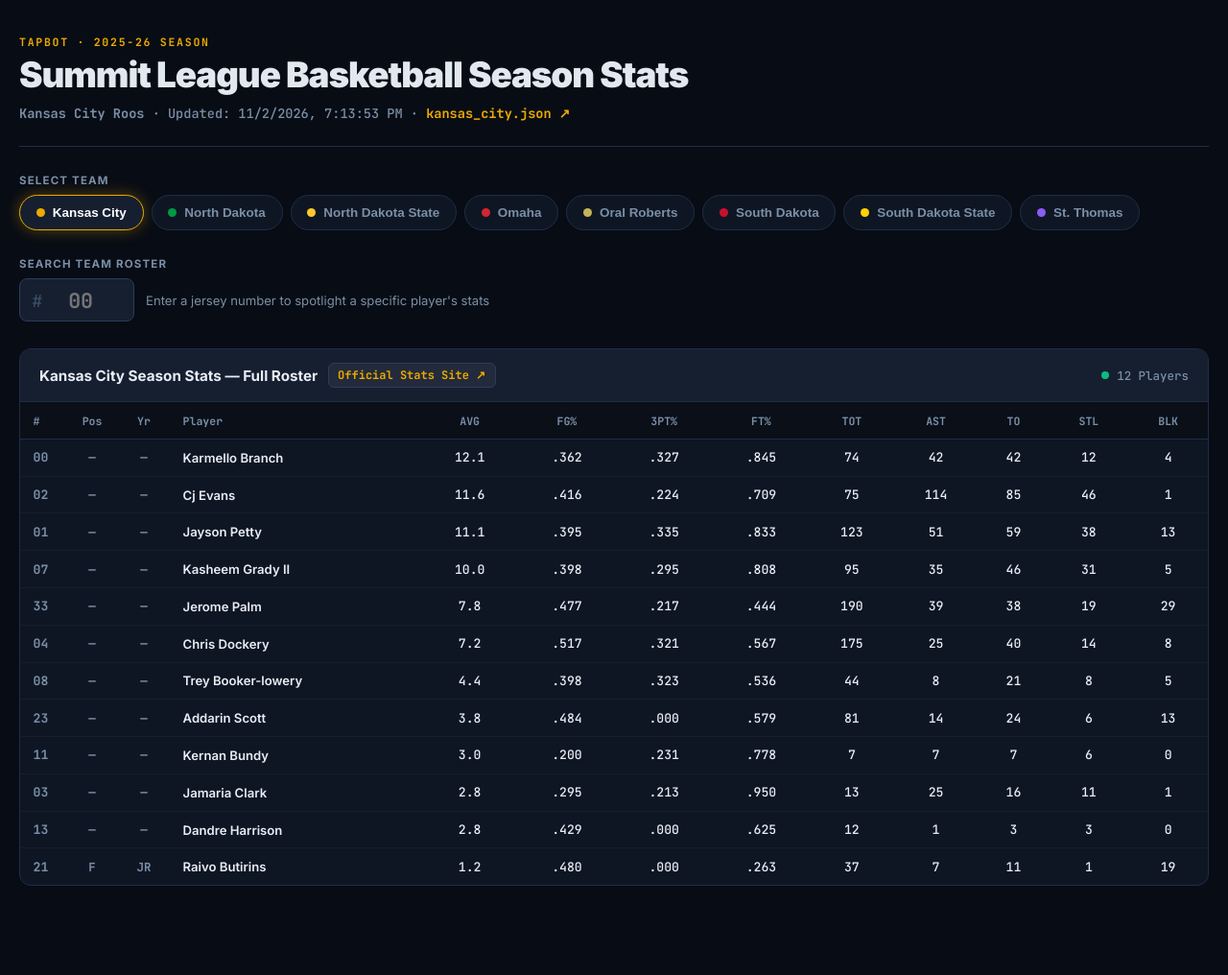
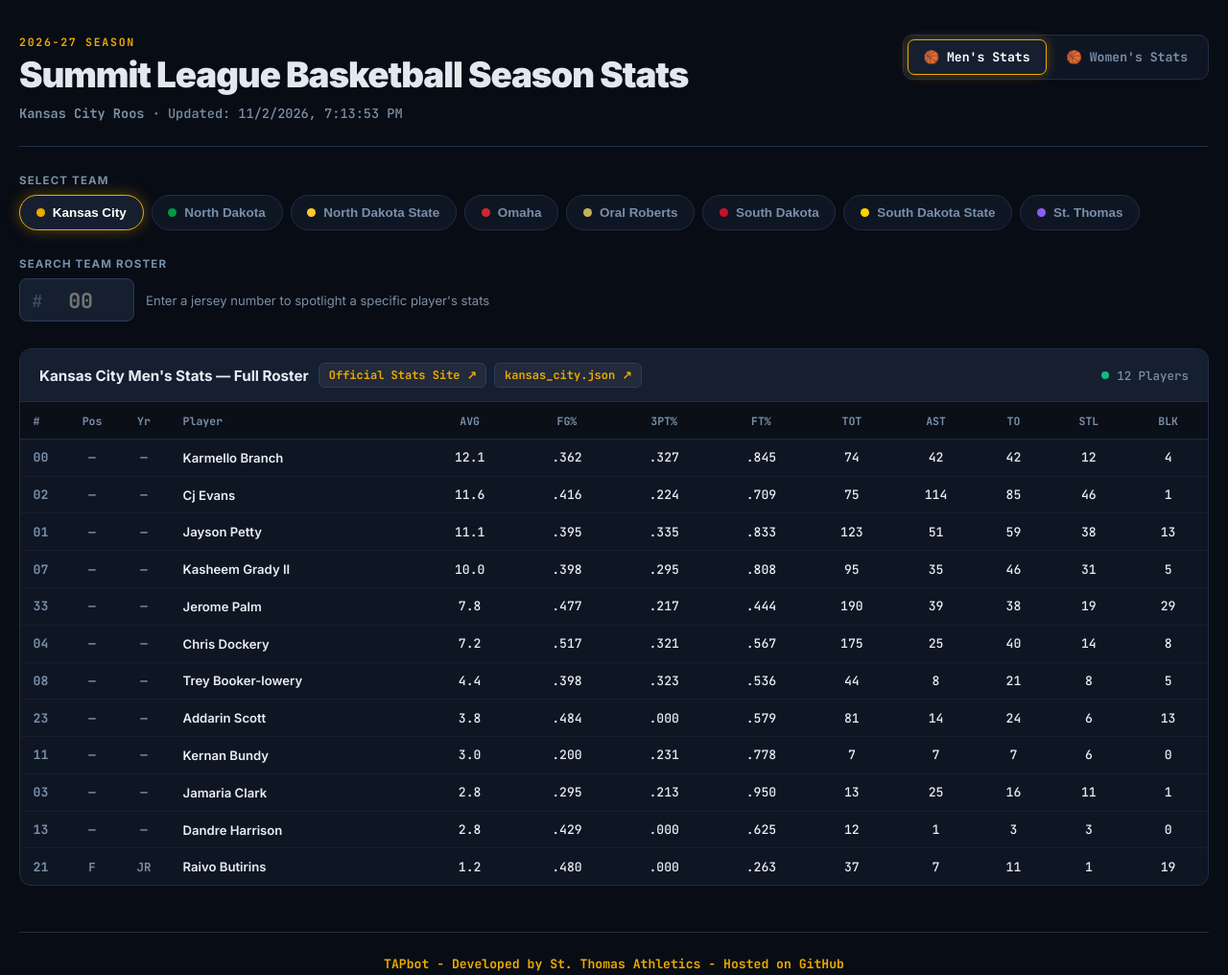
Before and after one commit to TAPbot-Xpression/TAP_basketball_seasonstats, a plain HTML site: page docs/index.html in a window 1280 px wide. Shown: the whole page at 96% size. Before the commit the page ends 987 px from the top, so only its background shows below. Drawn offline with Linux system fonts and the light colour scheme.

Commit message:
Update index.html

```diff
--- a/docs/index.html
+++ b/docs/index.html
@@ -3,7 +3,7 @@
 <head>
   <meta charset="UTF-8" />
   <meta name="viewport" content="width=device-width, initial-scale=1.0" />
-  <title>Summit League Men's Basketball Stats · TAPbot</title>
+  <title>Summit League Basketball Stats</title>
   <link rel="preconnect" href="https://fonts.googleapis.com" />
   <link rel="preconnect" href="https://fonts.gstatic.com" crossorigin />
   <link href="https://fonts.googleapis.com/css2?family=Inter:wght@400;500;600;700;800;900&family=JetBrains+Mono:wght@500;700;800&display=swap" rel="stylesheet" />
@@ -20,10 +20,10 @@
 
       /* Dynamic Theme Variables (Defaults to Kansas City) */
       --team-primary:   #002b49;
-      --team-accent:    #004b87;
-      --team-glow:      rgba(0, 75, 135, 0.38);
-      --team-light:     #bae6fd;
-      --team-btn-text:  #ffffff;
+      --team-accent:    #eaaa00;
+      --team-glow:      rgba(234, 170, 0, 0.35);
+      --team-light:     #fef08a;
+      --team-btn-text:  #000000;
 
       /* Medal Tones */
       --gold:           #fbbf24;
@@ -45,7 +45,7 @@
     }
 
     [data-theme="kansas_city"] {
-      --team-primary:   #002b49;
+      --team-primary:   #002b49; /* Navy */
       --team-accent:    #eaaa00;
       --team-glow:      rgba(234, 170, 0, 0.35);
       --team-light:     #fef08a;
@@ -61,7 +61,7 @@
     }
 
     [data-theme="north_dakota_state"] {
-      --team-primary:   #005643;
+      --team-primary:   #005643; /* Green */
       --team-accent:    #ffc72c;
       --team-glow:      rgba(255, 199, 44, 0.35);
       --team-light:     #fef08a;
@@ -93,7 +93,7 @@
     }
 
     [data-theme="south_dakota_state"] {
-      --team-primary:   #0033a0;
+      --team-primary:   #0033a0; /* Blue */
       --team-accent:    #ffd100;
       --team-glow:      rgba(255, 209, 0, 0.35);
       --team-light:     #fef08a;
@@ -126,6 +126,11 @@
       padding-bottom: 1.5rem;
       border-bottom: 1px solid var(--border);
       margin-bottom: 1.75rem;
+      display: flex;
+      justify-content: space-between;
+      align-items: flex-start;
+      gap: 1.5rem;
+      flex-wrap: wrap;
     }
 
     .wordmark {
@@ -161,12 +166,43 @@
       line-height: 1.4;
     }
 
-    .meta a {
-      color: var(--team-accent);
-      text-decoration: none;
-      font-weight: 600;
+    /* ── Gender Switcher (Top Right Corner) ─────────────────────────────────── */
+    .gender-toggle-wrap {
+      display: inline-flex;
+      background: var(--surface);
+      border: 1px solid var(--border);
+      padding: 4px;
+      border-radius: 10px;
+      gap: 4px;
     }
-    .meta a:hover { text-decoration: underline; }
+
+    .gender-btn {
+      background: transparent;
+      border: 1px solid transparent;
+      color: var(--text-muted);
+      padding: 0.55rem 1rem;
+      border-radius: 7px;
+      font-family: 'JetBrains Mono', monospace;
+      font-size: 0.82rem;
+      font-weight: 700;
+      cursor: pointer;
+      display: inline-flex;
+      align-items: center;
+      gap: 0.45rem;
+      transition: all 0.2s ease;
+    }
+
+    .gender-btn:hover:not(.active) {
+      color: var(--text);
+      background: var(--surface-2);
+    }
+
+    .gender-btn.active {
+      background: var(--surface-2);
+      border-color: var(--team-accent);
+      color: #ffffff;
+      box-shadow: 0 0 12px var(--team-glow);
+    }
 
     /* ── Team Selector Ribbon ────────────────────────────────────────────────── */
     .selector-block {
@@ -451,6 +487,13 @@
       color: var(--text);
     }
 
+    .header-links-group {
+      display: inline-flex;
+      align-items: center;
+      gap: 0.5rem;
+      flex-wrap: wrap;
+    }
+
     .site-link-btn {
       display: inline-flex;
       align-items: center;
@@ -570,9 +613,33 @@
       color: var(--text-muted);
     }
 
+    /* ── Footer ─────────────────────────────────────────────────────────────── */
+    footer {
+      margin-top: 3rem;
+      padding-top: 1.5rem;
+      border-top: 1px solid var(--border);
+      text-align: center;
+      font-size: 0.82rem;
+      color: var(--text-muted);
+      font-family: 'JetBrains Mono', monospace;
+    }
+
+    footer a {
+      color: var(--team-accent);
+      text-decoration: none;
+      font-weight: 600;
+      transition: color 0.15s ease;
+    }
+
+    footer a:hover {
+      text-decoration: underline;
+    }
+
     @media (max-width: 600px) {
       h1 { font-size: 1.6rem; }
       .stat-grid { grid-template-columns: repeat(3, 1fr); }
+      header { flex-direction: column; }
+      .gender-toggle-wrap { width: 100%; justify-content: center; }
     }
   </style>
 </head>
@@ -583,13 +650,23 @@
   <!-- Header -->
   <header>
     <div class="wordmark">
-      <span class="wordmark-eyebrow" id="eyebrowText">TAPbot · 2025-26 Season</span>
+      <span class="wordmark-eyebrow" id="eyebrowText">2026-27 Season</span>
       <h1 id="pageTitle">Summit League Basketball Season Stats</h1>
       <div class="meta" id="metaBar">Loading data…</div>
     </div>
+
+    <!-- Men's / Women's Toggle Switch (Top Right Corner) -->
+    <div class="gender-toggle-wrap" role="tablist" aria-label="Basketball Division Switcher">
+      <button id="btnMens" class="gender-btn active" onclick="setGender('men')">
+        <span>🏀 Men's Stats</span>
+      </button>
+      <button id="btnWomens" class="gender-btn" onclick="setGender('women')">
+        <span>🏀 Women's Stats</span>
+      </button>
+    </div>
   </header>
 
-  <!-- Team Selector (Alphabetical Order) -->
+  <!-- Team Selector (Alphabetical Order - 8 Teams, Denver Excluded) -->
   <section class="selector-block">
     <span class="section-caption">Select Team</span>
     <div class="team-pills" id="teamPills">
@@ -667,9 +744,14 @@
     <div class="table-card-header">
       <div class="table-card-title-wrap">
         <span class="table-card-title" id="tableTitle">Kansas City Season Stats — Full Roster</span>
+        <div class="header-links-group">
           <a id="teamStatsLink" href="https://kcroos.com/sports/mens-basketball/stats/2025-26" target="_blank" rel="noopener noreferrer" class="site-link-btn">
             Official Stats Site ↗
           </a>
+          <a id="teamJsonLink" href="kansas_city.json" target="_blank" rel="noopener noreferrer" class="site-link-btn">
+            kansas_city.json ↗
+          </a>
+        </div>
       </div>
       <div class="status-bar">
         <div class="status-dot" id="statusDot"></div>
@@ -686,66 +768,121 @@
     </div>
   </div>
 
+  <!-- Footer -->
+  <footer>
+    <a href="https://github.com/TAPbot-Xpression/TAP_basketball_seasonstats" target="_blank" rel="noopener noreferrer">
+      TAPbot - Developed by St. Thomas Athletics - Hosted on GitHub
+    </a>
+  </footer>
+
 </div>
 
 <script>
-  // ── Team Registry & Config ──────────────────────────────────────────────────
+  // ── Team Registry & Config (Men's and Women's Endpoints) ────────────────────
   const TEAMS = {
     kansas_city: {
       id: 'kansas_city',
       name: 'Kansas City Roos',
       shortName: 'Kansas City',
+      men: {
         file: 'kansas_city.json',
         statsSiteUrl: 'https://kcroos.com/sports/mens-basketball/stats/2025-26'
+      },
+      women: {
+        file: 'kansas_city_women.json',
+        statsSiteUrl: 'https://kcroos.com/sports/womens-basketball/stats'
+      }
     },
     north_dakota: {
       id: 'north_dakota',
       name: 'North Dakota Fighting Hawks',
       shortName: 'North Dakota',
+      men: {
         file: 'north_dakota.json',
         statsSiteUrl: 'https://fightinghawks.com/sports/mens-basketball/stats'
+      },
+      women: {
+        file: 'north_dakota_women.json',
+        statsSiteUrl: 'https://fightinghawks.com/sports/womens-basketball/stats'
+      }
     },
     north_dakota_state: {
       id: 'north_dakota_state',
       name: 'North Dakota State Bison',
       shortName: 'North Dakota State',
+      men: {
         file: 'north_dakota_state.json',
         statsSiteUrl: 'https://gobison.com/sports/mens-basketball/stats/2025-26'
+      },
+      women: {
+        file: 'north_dakota_state_women.json',
+        statsSiteUrl: 'https://gobison.com/sports/womens-basketball/stats'
+      }
     },
     omaha: {
       id: 'omaha',
       name: 'Omaha Mavericks',
       shortName: 'Omaha',
+      men: {
         file: 'omaha.json',
         statsSiteUrl: 'https://omahamavs.com/sports/mens-basketball/stats/2025-26'
+      },
+      women: {
+        file: 'omaha_women.json',
+        statsSiteUrl: 'https://omahamavs.com/sports/womens-basketball/stats'
+      }
     },
     oral_roberts: {
       id: 'oral_roberts',
       name: 'Oral Roberts Golden Eagles',
       shortName: 'Oral Roberts',
+      men: {
         file: 'oral_roberts.json',
         statsSiteUrl: 'https://oruathletics.com/sports/mens-basketball/stats/2025-26?path=mbball'
+      },
+      women: {
+        file: 'oral_roberts_women.json',
+        statsSiteUrl: 'https://oruathletics.com/sports/womens-basketball/stats?path=wbball'
+      }
     },
     south_dakota: {
       id: 'south_dakota',
       name: 'South Dakota Coyotes',
       shortName: 'South Dakota',
+      men: {
         file: 'south_dakota.json',
         statsSiteUrl: 'https://goyotes.com/sports/mens-basketball/stats/2025-26'
+      },
+      women: {
+        file: 'south_dakota_women.json',
+        statsSiteUrl: 'https://goyotes.com/sports/womens-basketball/stats'
+      }
     },
     south_dakota_state: {
       id: 'south_dakota_state',
       name: 'South Dakota State Jackrabbits',
       shortName: 'South Dakota State',
+      men: {
         file: 'south_dakota_state.json',
         statsSiteUrl: 'https://gojacks.com/sports/mens-basketball/stats/2025-26'
+      },
+      women: {
+        file: 'south_dakota_state_women.json',
+        statsSiteUrl: 'https://gojacks.com/sports/womens-basketball/stats'
+      }
     },
     st_thomas: {
       id: 'st_thomas',
       name: 'St. Thomas Tommies',
       shortName: 'St. Thomas',
+      men: {
         file: 'st_thomas.json',
         statsSiteUrl: 'https://tommiesports.com/sports/mbball/stats/2025-26'
+      },
+      women: {
+        file: 'st_thomas_women.json',
+        statsSiteUrl: 'https://tommiesports.com/sports/wbball/stats'
+      }
     }
   };
 
@@ -762,6 +899,7 @@
     { key: 'blk',          label: 'BLK' }
   ];
 
+  let CURRENT_GENDER = 'men';
   let CURRENT_TEAM = 'kansas_city';
   let RAW_DATA = null;
   let PLAYERS = [];
@@ -769,6 +907,23 @@
   let sortDir = -1; // Default to descending order for stats
   let searchNum = '';
   let RANKS = {};
+
+  // ── Gender Toggle Switch ────────────────────────────────────────────────────
+  function setGender(gender) {
+    if (CURRENT_GENDER === gender) return;
+    CURRENT_GENDER = gender;
+
+    document.getElementById('btnMens').classList.toggle('active', gender === 'men');
+    document.getElementById('btnWomens').classList.toggle('active', gender === 'women');
+
+    // Reset spotlight & search
+    document.getElementById('playerSearch').value = '';
+    searchNum = '';
+    document.getElementById('spotlightCard').style.display = 'none';
+    document.getElementById('notFound').style.display = 'none';
+
+    loadTeamData(CURRENT_TEAM);
+  }
 
   // ── Team Switching ──────────────────────────────────────────────────────────
   function selectTeam(teamId, btn) {
@@ -823,20 +978,31 @@
   // ── Load Stats JSON ─────────────────────────────────────────────────────────
   async function loadTeamData(teamId) {
     const team = TEAMS[teamId];
+    const teamConfig = team[CURRENT_GENDER];
+    const genderLabel = CURRENT_GENDER === 'women' ? "Women's" : "Men's";
+
     document.getElementById('statusDot').className = 'status-dot';
     document.getElementById('statusText').textContent = 'Loading…';
-    document.getElementById('tableBody').innerHTML = `<tr><td colspan="13" class="empty">Loading ${team.shortName} stats…</td></tr>`;
+    document.getElementById('tableBody').innerHTML = `<tr><td colspan="13" class="empty">Loading ${team.shortName} (${genderLabel}) stats…</td></tr>`;
 
-    // Update Title and Official Site Link
-    document.getElementById('tableTitle').textContent = `${team.shortName} Season Stats — Full Roster`;
+    // Update Title and Links
+    document.getElementById('tableTitle').textContent = `${team.shortName} ${genderLabel} Stats — Full Roster`;
+
     const linkEl = document.getElementById('teamStatsLink');
-    if (linkEl && team.statsSiteUrl) {
-      linkEl.href = team.statsSiteUrl;
+    if (linkEl && teamConfig.statsSiteUrl) {
+      linkEl.href = teamConfig.statsSiteUrl;
       linkEl.title = `View official ${team.shortName} stats on their athletics website`;
     }
 
+    const jsonLinkEl = document.getElementById('teamJsonLink');
+    if (jsonLinkEl && teamConfig.file) {
+      jsonLinkEl.href = teamConfig.file;
+      jsonLinkEl.textContent = `${teamConfig.file} ↗`;
+      jsonLinkEl.title = `Direct link to ${teamConfig.file}`;
+    }
+
     try {
-      const res = await fetch(`${team.file}?t=${Date.now()}`);
+      const res = await fetch(`${teamConfig.file}?t=${Date.now()}`);
       if (!res.ok) throw new Error(`HTTP ${res.status}`);
 
       RAW_DATA = await res.json();
@@ -870,13 +1036,13 @@
       calculateRanks();
 
       const teamDisplayName = RAW_DATA.team || team.name;
-      document.getElementById('spotSub').textContent = `${teamDisplayName} · Men's Basketball`;
+      document.getElementById('spotSub').textContent = `${teamDisplayName} · ${genderLabel} Basketball`;
       document.getElementById('statusDot').className = 'status-dot';
       document.getElementById('statusText').textContent = `${PLAYERS.length} Players`;
 
       const updatedTime = RAW_DATA.generated_at ? new Date(RAW_DATA.generated_at).toLocaleString() : 'Live';
       document.getElementById('metaBar').innerHTML =
-        `<strong>${team.name}</strong> · Updated: ${updatedTime} · <a href="${team.file}" target="_blank">${team.file} ↗</a>`;
+        `<strong>${team.name}</strong> · Updated: ${updatedTime}`;
 
       sortCol = null;
       renderTable();
@@ -885,10 +1051,10 @@
       document.getElementById('statusText').textContent = 'Error';
       document.getElementById('tableBody').innerHTML =
         `<tr><td colspan="13" class="empty" style="color:#f87171">
-          Failed to load stats for ${team.name} (${team.file}).<br>
+          Failed to load stats for ${team.name} (${teamConfig.file}).<br>
           <small style="color:var(--text-muted)">Ensure the scraper has run and generated this file.</small>
         </td></tr>`;
-      document.getElementById('metaBar').textContent = `Error loading ${team.file}`;
+      document.getElementById('metaBar').textContent = `Error loading ${teamConfig.file}`;
     }
   }
 
@@ -972,13 +1138,14 @@
     notFound.style.display = 'none';
     card.style.display     = 'block';
 
-    const playerName = player.name || '—';
-    const playerPos  = player.position ? ` · ${player.position}` : '';
-    const playerYr   = player.year ? ` · ${player.year}` : '';
+    const genderLabel = CURRENT_GENDER === 'women' ? "Women's" : "Men's";
+    const playerName  = player.name || '—';
+    const playerPos   = player.position ? ` · ${player.position}` : '';
+    const playerYr    = player.year ? ` · ${player.year}` : '';
 
     document.getElementById('spotJersey').textContent = `#${player.number || searchNum}`;
     document.getElementById('spotName').textContent   = playerName;
-    document.getElementById('spotSub').textContent    = `${RAW_DATA.team || TEAMS[CURRENT_TEAM].name}${playerPos}${playerYr}`;
+    document.getElementById('spotSub').textContent    = `${RAW_DATA.team || TEAMS[CURRENT_TEAM].name} · ${genderLabel} Basketball${playerPos}${playerYr}`;
 
     const grid = document.getElementById('spotStatGrid');
     grid.innerHTML = STAT_COLUMNS.map(c => {
```
Lines whose indentation alone changed are shown as unchanged.
